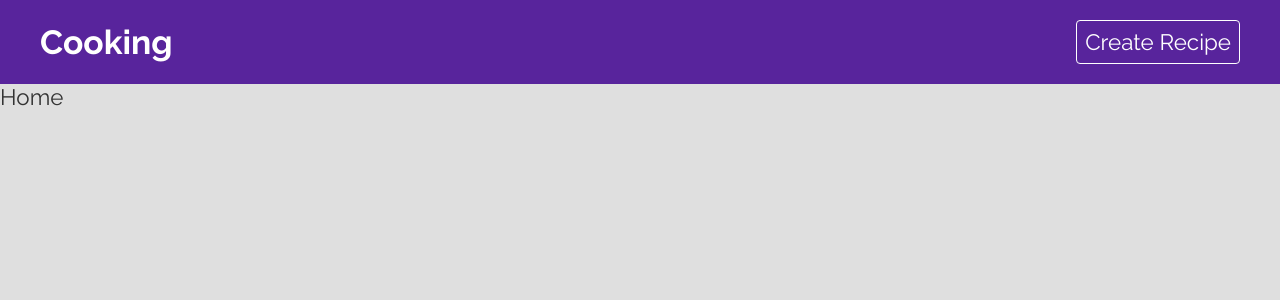
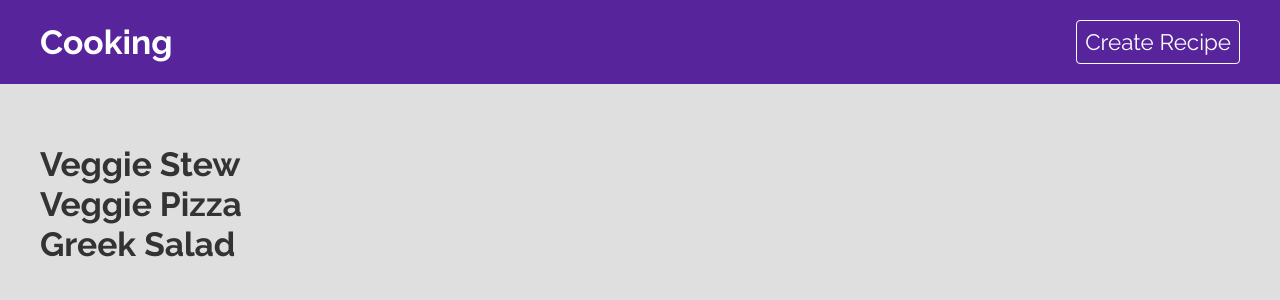
Before and after one commit to kubaw00/recipe-directory, a React (Create React App) app: page / in a window 1280 px wide. Shown: the top 300 px of the page. Built offline with nearby package versions, Linux system fonts and the light colour scheme; data requests are answered from the project's data file.

Commit message:
fetch data

```diff
--- a/src/hooks/useFetch.js
+++ b/src/hooks/useFetch.js
@@ -33,4 +33,6 @@ export const useFetch = (url) => {
       controller.abort();
     };
   }, [url]);
+
+  return { data, isPending, error };
 };
--- a/src/pages/home/Home.css
+++ b/src/pages/home/Home.css
@@ -0,0 +1,4 @@
+.home {
+  max-width: 1200px;
+  margin: 60px auto;
+}
--- a/src/pages/home/Home.js
+++ b/src/pages/home/Home.js
@@ -1,6 +1,15 @@
 import React from 'react';
+import { useFetch } from '../../hooks/useFetch';
 import './Home.css';
 
 export default function Home() {
-  return <div>Home</div>;
+  const { data, isPending, error } = useFetch('http://localhost:3000/recipes');
+
+  return (
+    <div className='home'>
+      {error && <div className='error'>{error}</div>}
+      {isPending && <div className='laoding'> Loading ...</div>}
+      {data && data.map((recipe) => <h2 key={recipe.id}>{recipe.title}</h2>)}
+    </div>
+  );
 }
```
